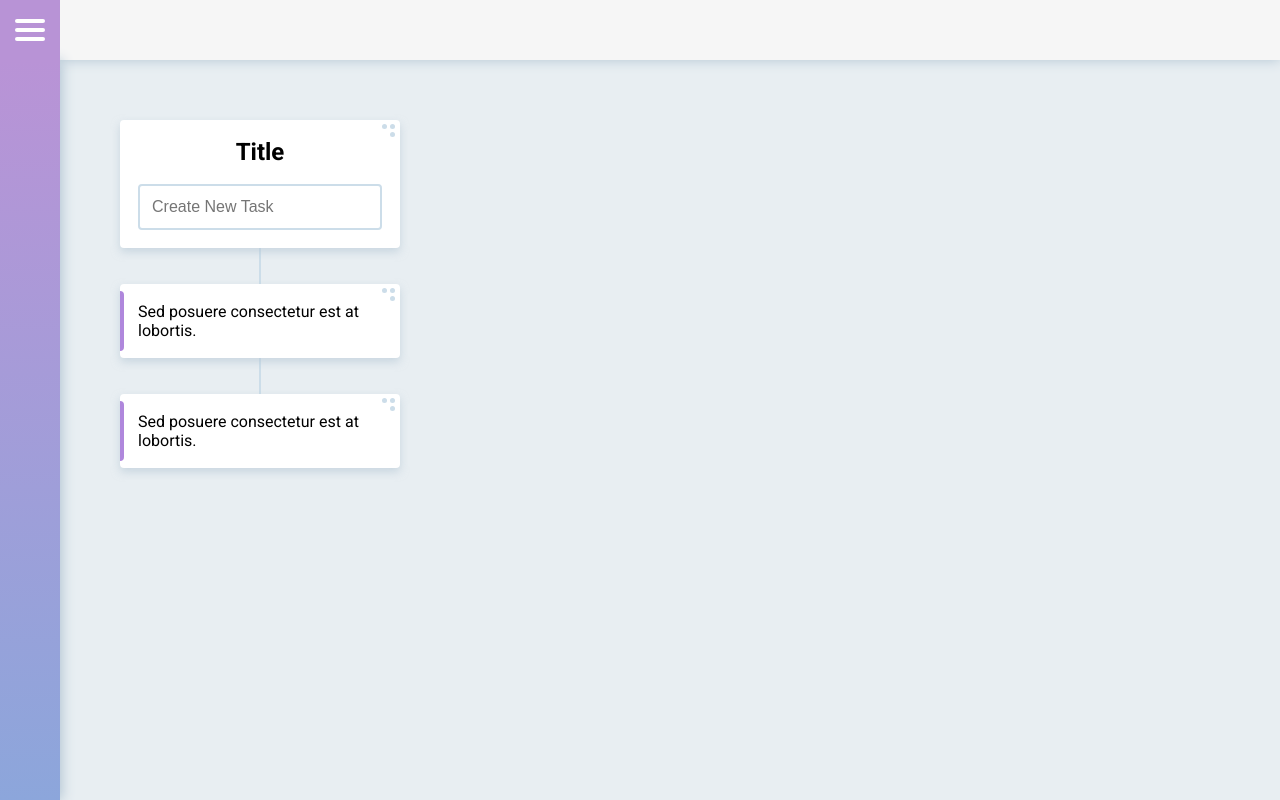
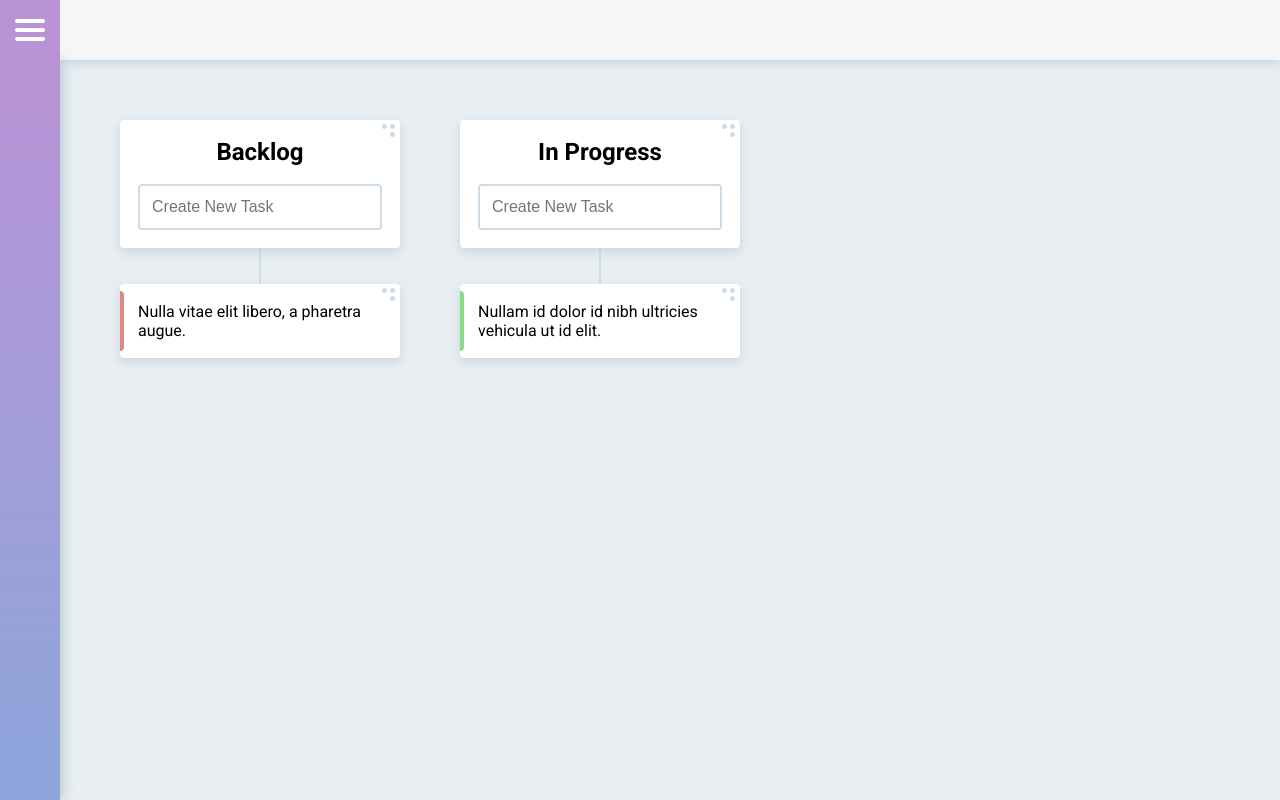
Before and after one commit to acekreations/kanban, a React (Create React App) app: page / in a window 1280 px wide. Built offline with nearby package versions, Linux system fonts and the light colour scheme.

Commit message:
integrate data

```diff
--- a/src/App.css
+++ b/src/App.css
@@ -42,14 +42,37 @@ p {
     height: 80%;
     border-top-right-radius: 4px;
     border-bottom-right-radius: 4px;
+}
+
+.colorMarker1 {
+    background: #89dc87;
+}
+.colorMarker2 {
+    background: #dc8787;
+}
+.colorMarker3 {
+    background: #f6e28b;
+}
+.colorMarker4 {
+    background: #dca587;
+}
+.colorMarker5 {
+    background: #87afdc;
+}
+.colorMarker6 {
     background: #af87dc;
 }
 
 .column {
     width: 280px;
+    margin-right: 60px;
     background-image: url("/images/column-line.svg");
     background-repeat: repeat-y;
     background-position: center;
+}
+
+.column .card:last-child {
+    margin-bottom: 0px;
 }
 
 #logoBar {
@@ -66,6 +89,7 @@ p {
     left: 0px;
     width: 60px;
     height: 100%;
+    z-index: 10;
 }
 
 .menuHamburger {
--- a/src/App.js
+++ b/src/App.js
@@ -1,4 +1,4 @@
-import React from "react";
+import React, { Component } from "react";
 import "./App.css";
 import data from "./seeds";
 
@@ -6,7 +6,12 @@ import data from "./seeds";
 import Menu from "./components/Menu";
 import Column from "./components/Column";
 
-function App() {
+class App extends Component {
+    state = {
+        data: data
+    };
+
+    render() {
         return (
             <div className="App">
                 <div id="logoBar" className="w-100 h-60px" />
@@ -15,12 +20,14 @@ function App() {
 
                 <div
                     id="contentContainer"
-                className="ml-100px mt-100px pl-20px pt-20px"
+                    className="ml-100px mt-100px pl-20px pt-20px flex"
                 >
-                <Column />
+                    {this.state.data.map((column, key) => (
+                        <Column key={key} data={column} />
+                    ))}
                 </div>
             </div>
         );
     }
-
+}
 export default App;
--- a/src/components/Column/Column.js
+++ b/src/components/Column/Column.js
@@ -9,13 +9,14 @@ class Column extends Component {
                     <div className="dotMenu">
                         <img src="./images/dot-menu.svg" alt="menu" />
                     </div>
-                    <h2>Title</h2>
+                    <h2>{this.props.data.column_title}</h2>
                     <form>
                         <input type="text" placeholder="Create New Task" />
                     </form>
                 </div>
-                <TaskCard />
-                <TaskCard />
+                {this.props.data.tasks.map((task, key) => (
+                    <TaskCard key={key} data={task} />
+                ))}
             </div>
         );
     }
--- a/src/components/TaskCard/TaskCard.js
+++ b/src/components/TaskCard/TaskCard.js
@@ -4,11 +4,15 @@ class TaskCard extends Component {
     render() {
         return (
             <div className="card">
-                <span className="taskColorMarker" />
+                <span
+                    className={
+                        "taskColorMarker colorMarker" + this.props.data.color
+                    }
+                />
                 <div className="dotMenu">
                     <img src="./images/dot-menu.svg" alt="menu" />
                 </div>
-                <p>Sed posuere consectetur est at lobortis.</p>
+                <p>{this.props.data.body}</p>
             </div>
         );
     }
--- a/src/seeds.json
+++ b/src/seeds.json
@@ -4,7 +4,7 @@
         "tasks": [
             {
                 "body": "Nulla vitae elit libero, a pharetra augue.",
-                "color": "#89DC87"
+                "color": "2"
             }
         ]
     },
@@ -13,7 +13,7 @@
         "tasks": [
             {
                 "body": "Nullam id dolor id nibh ultricies vehicula ut id elit.",
-                "color": "#89DC87"
+                "color": "1"
             }
         ]
     }
```
Lines whose indentation alone changed are shown as unchanged.
